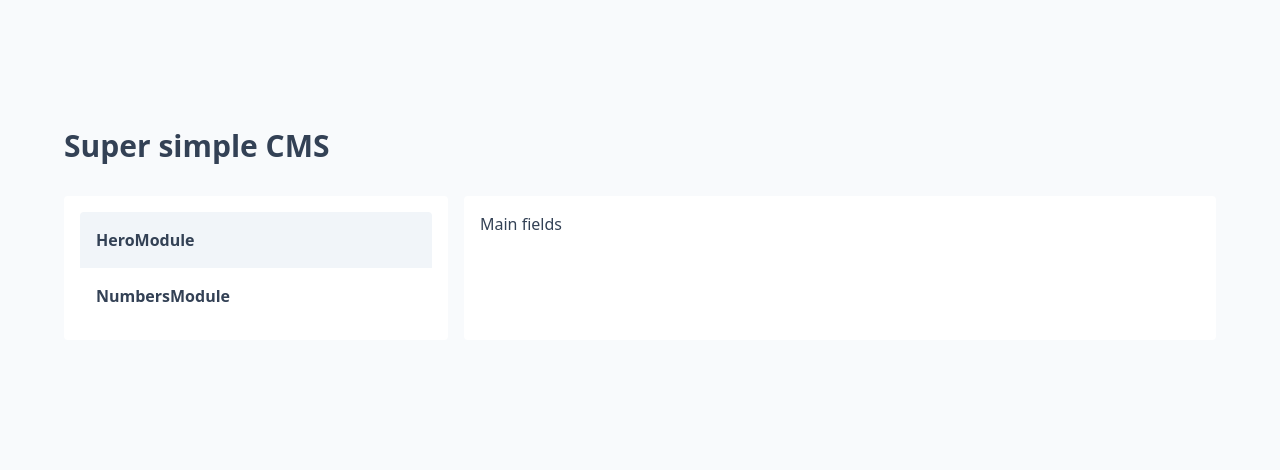
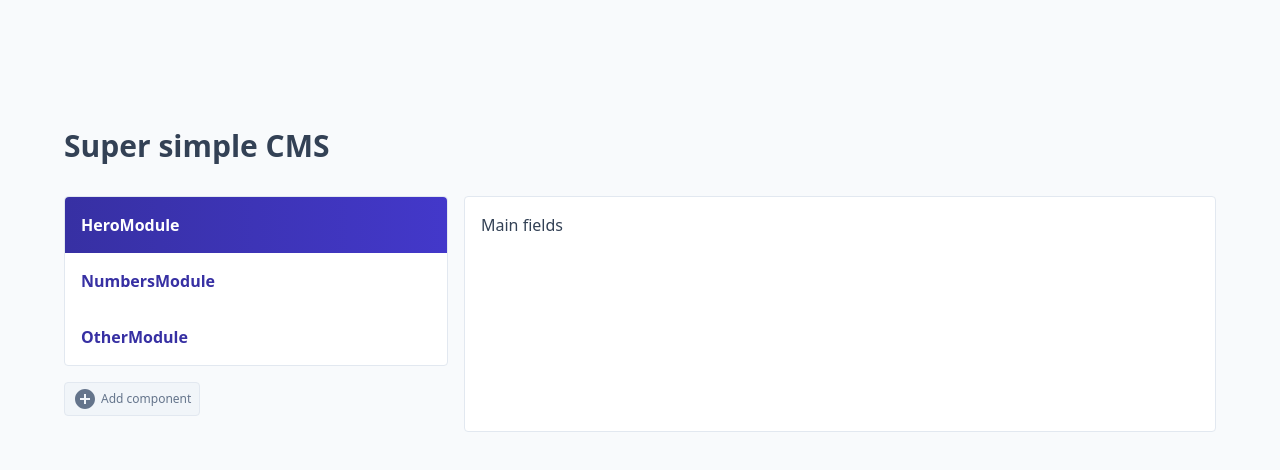
Before and after one commit to johnnydevster/simple-cms, a Next.js app: page / in a window 1280 px wide. Shown: the top 470 px of the page. Built offline with nearby package versions, Linux system fonts and the light colour scheme.

Commit message:
More mocks

```diff
--- a/package.json
+++ b/package.json
@@ -9,6 +9,10 @@
     "lint": "next lint"
   },
   "dependencies": {
+    "@emotion/react": "^11.10.6",
+    "@emotion/styled": "^11.10.6",
+    "@mui/icons-material": "^5.11.11",
+    "@mui/material": "^5.11.11",
     "eslint": "8.35.0",
     "eslint-config-next": "13.2.3",
     "next": "13.2.3",
--- a/src/app/page.js
+++ b/src/app/page.js
@@ -1,5 +1,8 @@
+"use client";
+
 import Image from "next/image";
 import { Inter } from "next/font/google";
+import AddButton from "@/components/AddButton";
 
 const inter = Inter({ subsets: ["latin"] });
 
@@ -9,18 +12,21 @@ export default function Home() {
       <section className="section container">
         <h1 className="heading mb-8">Super simple CMS</h1>
         <div className="flex gap-4">
-          <div className="bg-white rounded p-4 flex-1 max-w-sm">
-            <ul className="font-semibold">
-              <li className="bg-gray-100 cursor-pointer p-4 rounded-t">
+          <div className="flex-1 max-w-sm">
+            <ul className="font-semibold bg-white rounded border">
+              <li className="bg-gradient-to-r from-primary-800 to-primary-700 text-white cursor-pointer p-4 rounded-t">
                 HeroModule
               </li>
-
-              <li className="hover:bg-gray-50 cursor-pointer p-4 rounded-b">
+              <li className="hover:bg-gradient-to-r from-gray-100/50 to-gray-50 text-primary-800 cursor-pointer p-4">
                 NumbersModule
               </li>
+              <li className="hover:bg-gradient-to-r from-gray-100/50 to-gray-50 text-primary-800 cursor-pointer p-4">
+                OtherModule
+              </li>
             </ul>
+            <AddButton className="my-4" />
           </div>
-          <div className="bg-white rounded p-4 flex-1">Main fields</div>
+          <div className="bg-white rounded p-4 flex-1 border">Main fields</div>
         </div>
       </section>
     </main>
--- /dev/null
+++ b/src/components/AddButton.js
@@ -0,0 +1,13 @@
+"use client";
+import AddCircleIcon from "@mui/icons-material/AddCircle";
+
+export default function AddButton({ className = "" }) {
+  return (
+    <button
+      className={`border px-2 py-1 flex items-center gap-1 text-xs bg-gray-100 text-gray-500 rounded ${className}`}
+    >
+      <AddCircleIcon className="fill-green-500 hover:fill-green-500 h-5 w-5" />
+      Add component
+    </button>
+  );
+}
--- a/tailwind.config.js
+++ b/tailwind.config.js
@@ -13,7 +13,8 @@ module.exports = {
     colors: {
       gray: colors.slate,
       white: colors.white,
-      primary: colors.blue,
+      green: colors.emerald,
+      primary: colors.indigo,
       secondary: colors.green,
     },
     extend: {},
```
Also changed, not shown: 1 other file (tests, documents, lock files or other folders).
